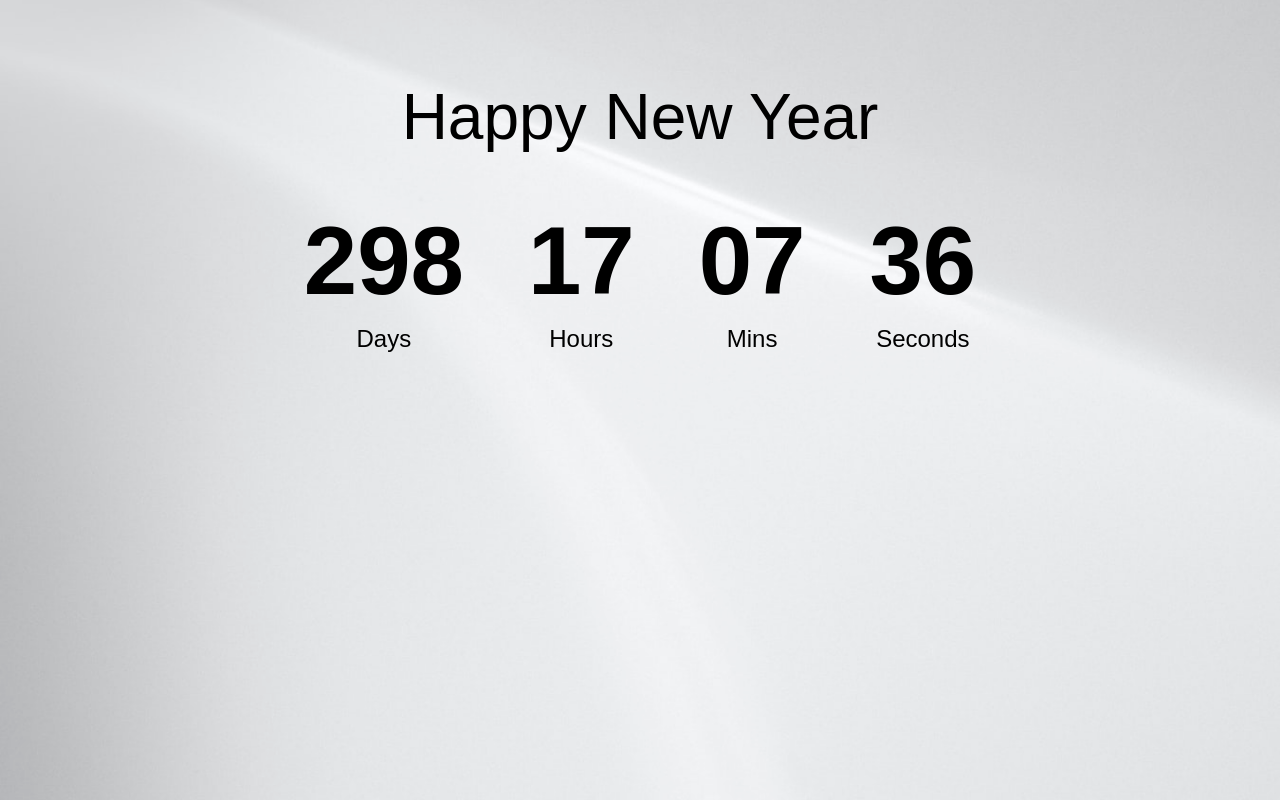
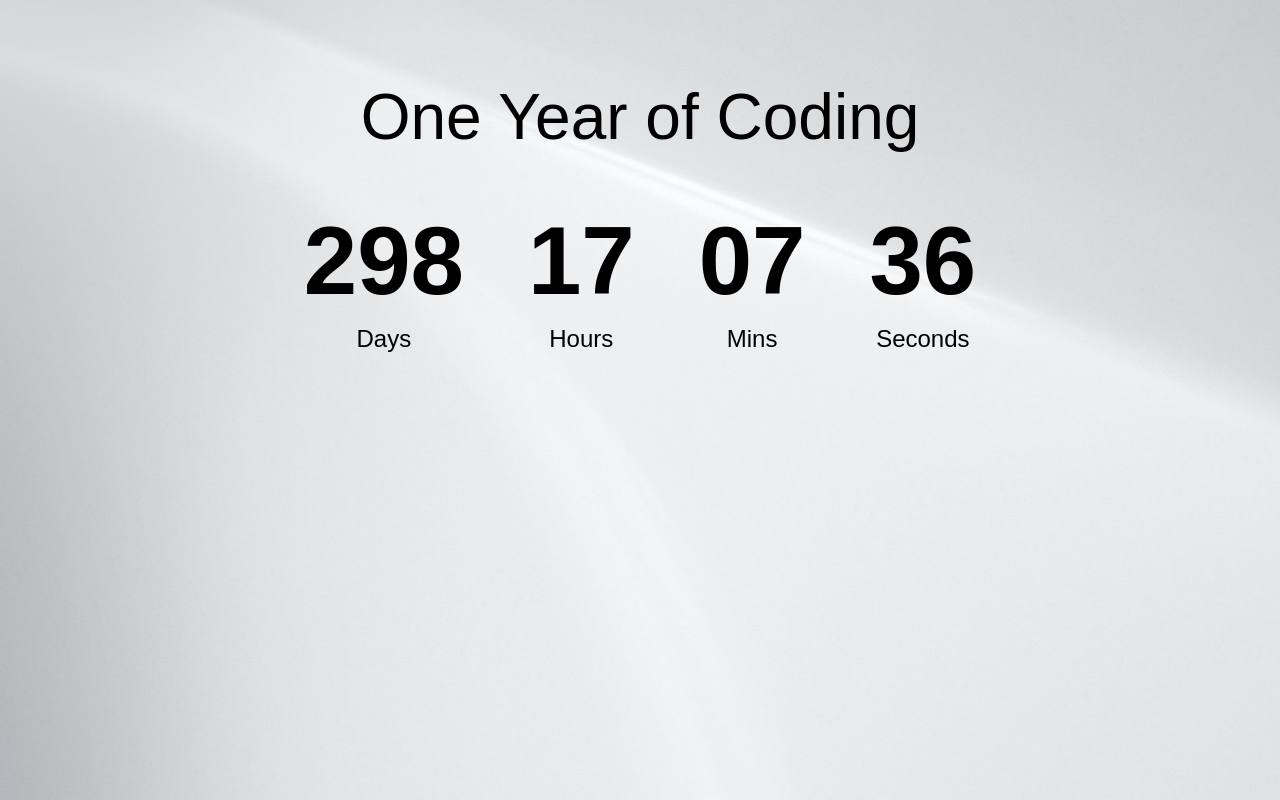
Before and after one commit to Mohamed-Saied-it/Mohamed-Saied-it-MSJS-countdown.github.io, a plain HTML site: page index.html in a window 1280 px wide. Drawn offline with Linux system fonts and the light colour scheme; a web font is replaced by a local one.

Commit message:
Update index.html
changing h1

```diff
--- a/index.html
+++ b/index.html
@@ -8,7 +8,7 @@
         <script src="script.js" defer></script>
     </head>
     <body>
-        <h1>Happy New Year</h1>
+        <h1>One Year of Coding</h1>
 
         <div class="countdown-container">
             <div class="countdown-l days-c">
```
